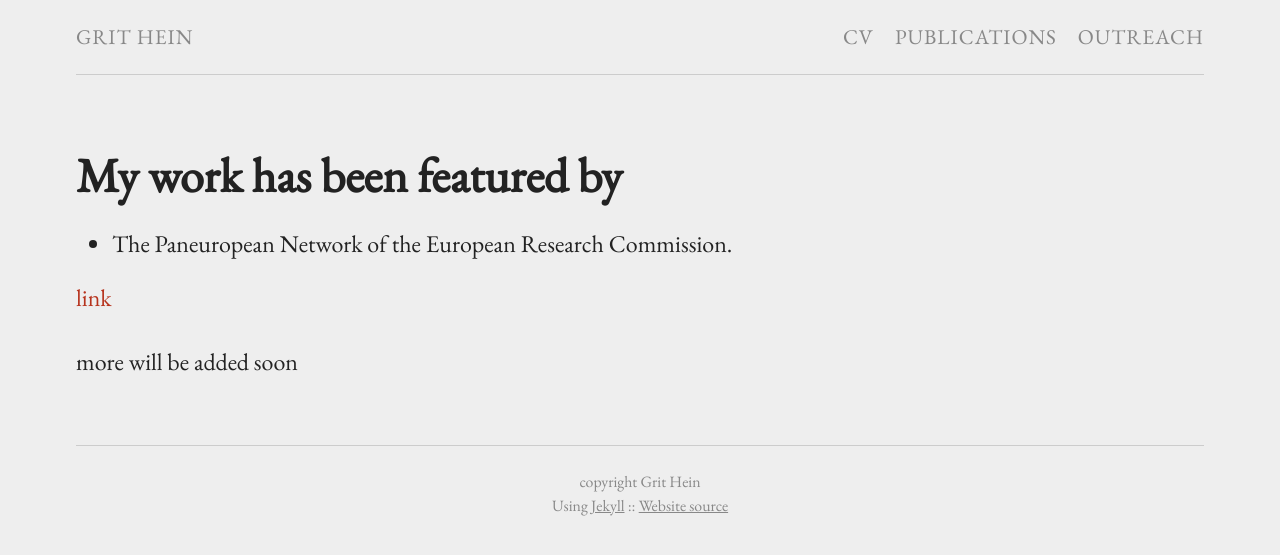
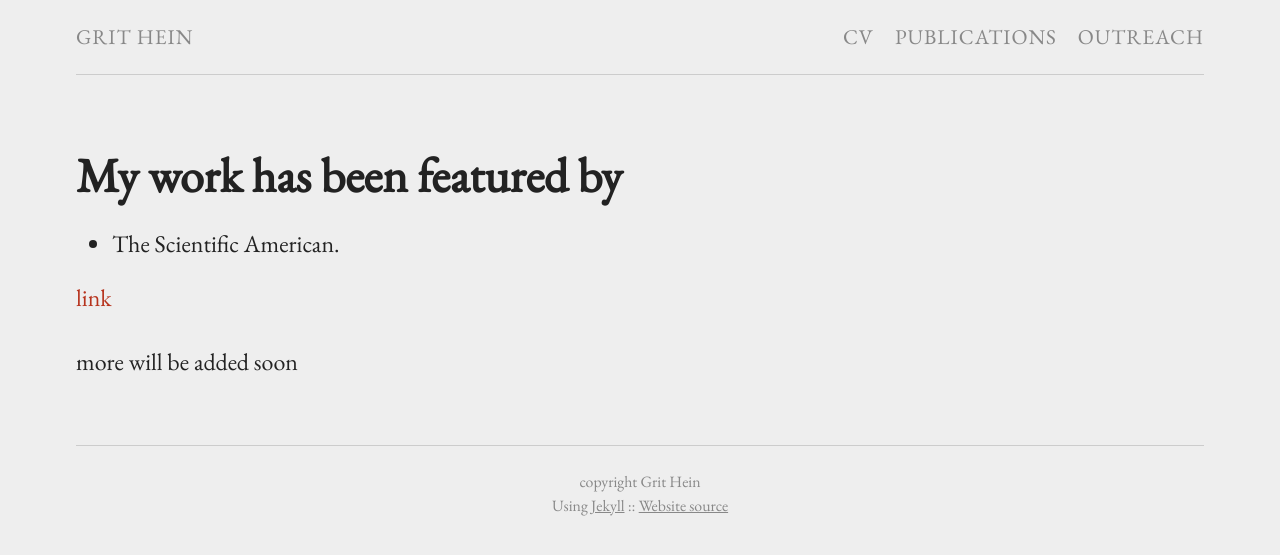
Before and after one commit to grithein/grithein, a Jekyll site: the page built from media.md, in a window 1280 px wide. Shown: the top 555 px of the page. Built offline with Jekyll 4.4.1, drawn with Linux system fonts in a browser that asks for light colours.

Commit message:
Update from Forestry.io - media.md

```diff
--- a/media.md
+++ b/media.md
@@ -3,9 +3,9 @@ title: My work has been featured by
 date: '2016-07-21 00:00:00'
 layout: page
 ---
-* The Paneuropean Network of the European Research Commission.
+* The Scientific American.
 
-[link](http://www.paneuropeannetworks.com/special-reports/uncovering-social-motives/)
+[link](https://www.scientificamerican.com/article/what-s-your-real-motive-for-being-altruistic/)
 
 
 more will be added soon
```
